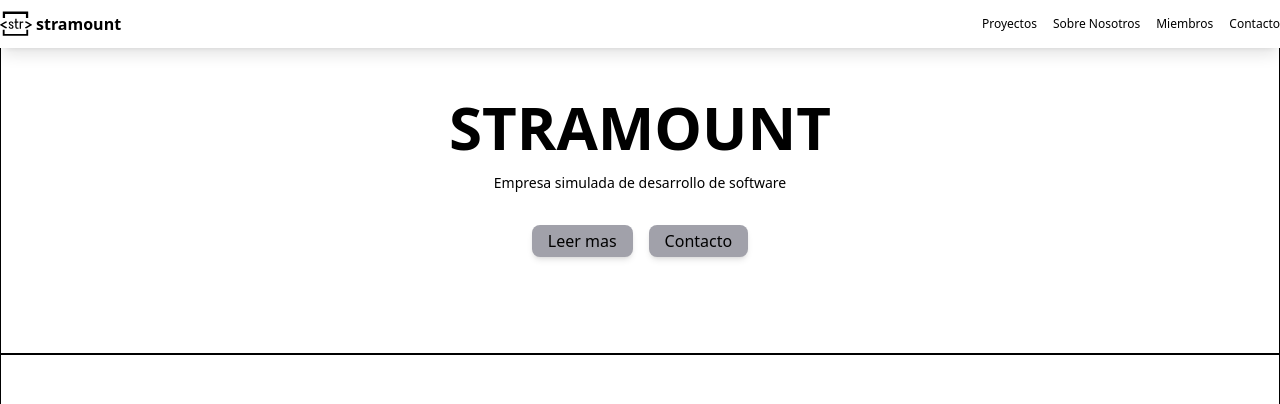
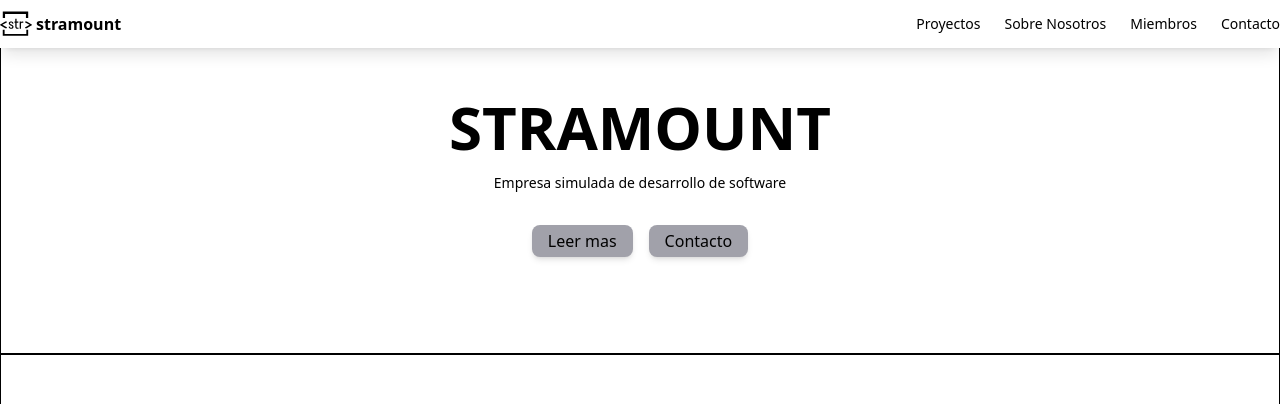
Before and after one commit to ChapyPengu/web-stramount, a React (Vite) app: page / in a window 1280 px wide. Shown: the top 404 px of the page. Built offline with nearby package versions, Linux system fonts and the light colour scheme; a web font is replaced by a local one.

Commit message:
agregando etiquetas meta

```diff
--- a/index.html
+++ b/index.html
@@ -1,10 +1,25 @@
 <!doctype html>
 <html lang="es">
   <head>
-    <meta charset="UTF-8" />
-    <meta name="viewport" content="width=device-width, initial-scale=1.0" />
+    <meta charset="UTF-8">
+    <meta name="viewport" content="width=device-width, initial-scale=1.0">
+    <meta name=" description" content= "Somos una empresa simulada para la asignatura de Practicas Profesionalizantes de la Escuela 21 DE 10 'Fragata Escuela Libertad'">
+    <meta name="keywords" content="fragata, escuela, empresa, stramount, practicas, profesionalizantes">
+    <meta name="author" content="Lautaro Chaparro">
+    <meta name="date" content="2024-03-09">
+    <meta name="robots" content="index, follow">
+    <meta property="og:title" content="[Empresa de Software] -> Stramount">
+    <meta property="og:description" content="Empresa simulada para practicas profesionalizantes">
+    <meta property="og:image" content="https://stramount.netlify.app/javier.jpeg">
+    <meta property="og:type" content="website">
+    <meta property="og:url" content="https://stramount.netlify.app/">
+    <meta name="twitter:title" content="[Empresa de Software] -> Stramount">
+    <meta name="twitter:description" content="Empresa simulada para practicas profesionalizantes">
+    <meta name="twitter:image" content="https://stramount.netlify.app/javier.jpeg">
+    <meta name="twitter:site" content="@Lautaro_Chap">
+    <meta name="twitter:card" content="summary_large_image">
     <title>Stramount</title>
-    <link rel="icon" type="image/svg+xml" href="/icon-stramount.svg" />
+    <link rel="icon" type="image/svg+xml" href="/icon-stramount.svg">
   </head>
   <body>
     <div id="root"></div>
--- a/src/App.jsx
+++ b/src/App.jsx
@@ -12,9 +12,11 @@ function App() {
     <>
       <Nav/>
       <div className='container mx-auto shadow-2xl'>
-        <section id='home'>
+        <header id='home'>
           <Header/>
-        </section>
+        </header>
+
+        <main>
           <section id='projects'>
             <Projects/>
           </section>
@@ -27,9 +29,11 @@ function App() {
           <section id='contact'>
             <Contact/>
           </section>
-        <section>
+        </main>
+
+        <footer>
           <Footer/>
-        </section>
+        </footer>
       </div>
     </>
     )
--- a/src/components/Nav.jsx
+++ b/src/components/Nav.jsx
@@ -10,7 +10,7 @@ function Nav() {
   }
 
   return (
-    <nav className={`px-4 sm:px-0 py-2 shadow-lg fixed w-full bg-white`}>
+    <nav className={`px-4 md:px-0 py-2 shadow-lg fixed w-full bg-white`}>
       <div className='container mx-auto flex justify-between items-center'>
         <div className='flex items-center'>
           <a href="#home" className='flex items-center'>
@@ -19,23 +19,23 @@ function Nav() {
           </a>
         </div>
         <div>
-          <div className='sm:hidden px-2' onClick={onClickBars}>
+          <div className='md:hidden p-1' onClick={onClickBars}>
             <i class="fa-solid fa-bars cursor-pointer"></i>
           </div>
-          <ul className='hidden sm:flex gap-4'>
-            <li className='text-xs'><a href="#projects">Proyectos</a></li>
-            <li className='text-xs'><a href="#about">Sobre Nosotros</a></li>
-            <li className='text-xs'><a href="#members">Miembros</a></li>
-            <li className='text-xs'><a href="#contact">Contacto</a></li>
+          <ul className='hidden md:flex gap-6'>
+            <li className='text-sm'><a href="#projects">Proyectos</a></li>
+            <li className='text-sm'><a href="#about">Sobre Nosotros</a></li>
+            <li className='text-sm'><a href="#members">Miembros</a></li>
+            <li className='text-sm'><a href="#contact">Contacto</a></li>
           </ul>
         </div>
       </div>
-      <div className='block sm:hidden'>
-        <ul className={`${responsive ? 'flex' : 'hidden'} flex-col gap-4 py-2`}>
-          <li className='text-xs'><a href="#projects">Proyectos</a></li>
-          <li className='text-xs'><a href="#about">Sobre Nosotros</a></li>
-          <li className='text-xs'><a href="#members">Miembros</a></li>
-          <li className='text-xs'><a href="#contact">Contacto</a></li>
+      <div className='block md:hidden container mx-auto'>
+        <ul className={`${responsive ? 'flex' : 'hidden'} flex-col gap-4 py-4`}>
+          <li className='text-sm'><a href="#projects">Proyectos</a></li>
+          <li className='text-sm'><a href="#about">Sobre Nosotros</a></li>
+          <li className='text-sm'><a href="#members">Miembros</a></li>
+          <li className='text-sm'><a href="#contact">Contacto</a></li>
         </ul>
       </div>
     </nav>
--- a/src/index.css
+++ b/src/index.css
@@ -11,6 +11,4 @@
 body {
   padding: 0;
   margin: 0;
-  background-color: #fff;
-  transition: all 2s;
 }
--- a/src/sections/About.jsx
+++ b/src/sections/About.jsx
@@ -8,7 +8,7 @@ function About() {
         <div className='text-center mb-6'>
           <TitleSection title='Sobre Nosotros'/>
         </div>
-        <div className='sm:w-[600px] flex flex-col gap-4'>
+        <article className='sm:w-[600px] flex flex-col gap-4'>
           <p>
             Somos estudiantes en el la Escuela Tecnica 21 DE 10, en Buenos Aires Capital. Creamos Stramount como una empresa
             simulada para la asignatura de Practicas Profesionalizantes, la idea es que a lo largo de año podamos realizar
@@ -18,7 +18,7 @@ function About() {
             Este año tenemos pensado desarrollar 4 proyectos entre ellos una aplicacion de futbol, una aplicacion de comida,
             una aplicacion de tareas y por ultimo un juego de plataformas
           </p>
-        </div>
+        </article>
       </div>
     </div>
   )
```
Lines whose indentation alone changed are shown as unchanged.
